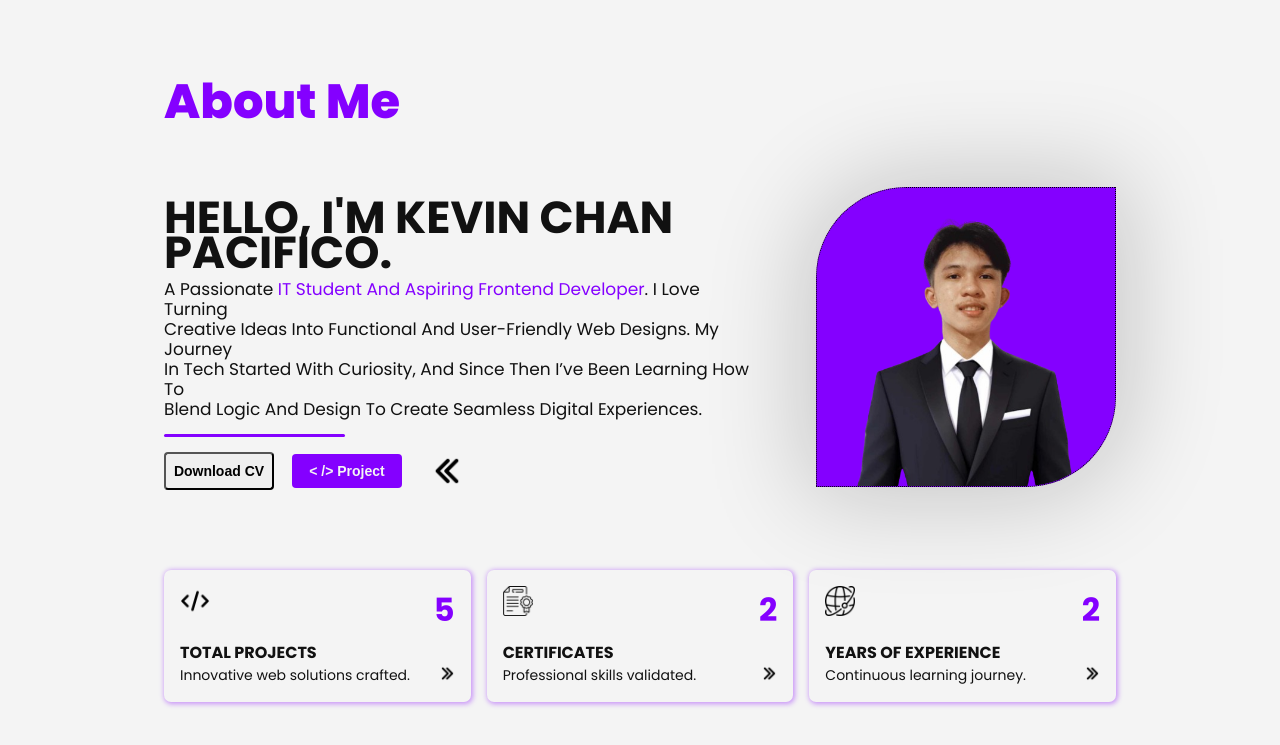
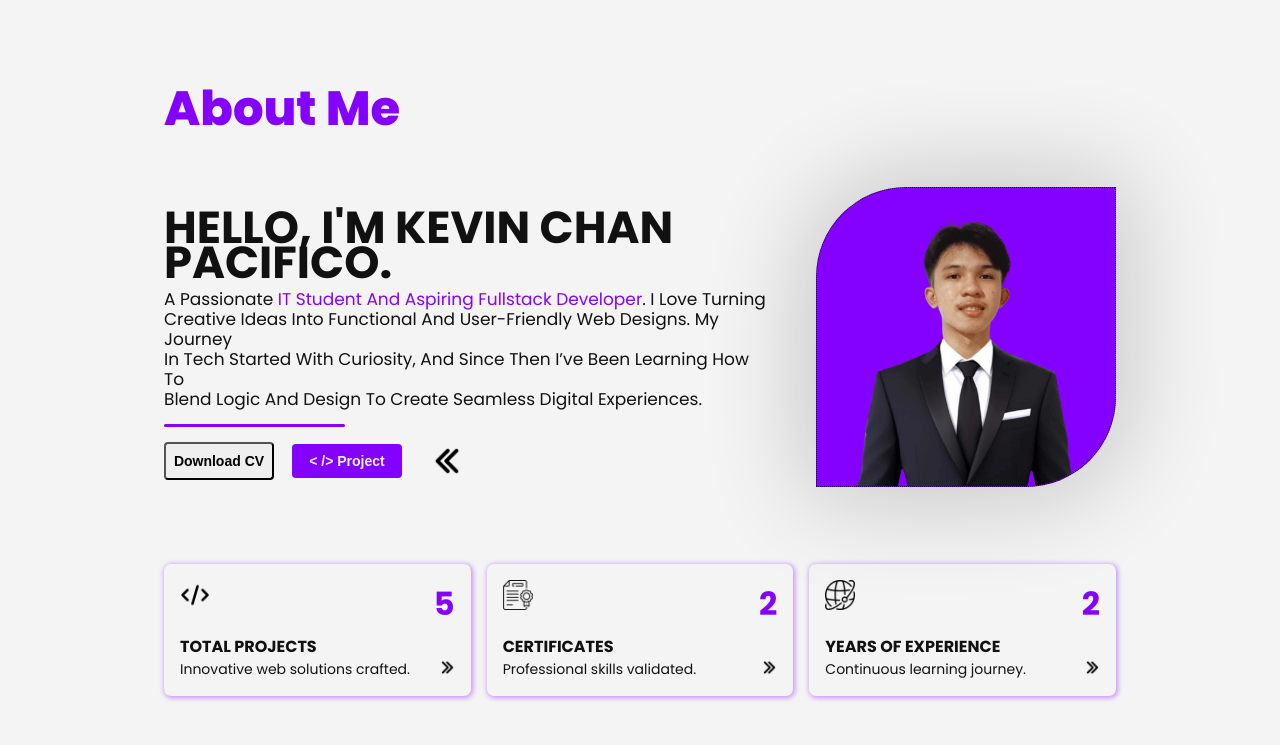
Before and after one commit to kevzzs/Main-Portfolio, a plain HTML site: page about/index.html in a window 1280 px wide. Shown: the part 57-802 px from the top of the page. Drawn offline with Linux system fonts and the light colour scheme.

Commit message:
day 1 of grinding

```diff
--- a/about/index.html
+++ b/about/index.html
@@ -40,7 +40,7 @@
             <div class="main-heading">
                 <div class="main-content">
                     <h1>Hello, I'm Kevin Chan <br>Pacifico.</h1>
-                    <p> a passionate <span style="color: #8400ff;">IT student and aspiring frontend developer</span>. I
+                    <p> a passionate <span style="color: #8400ff;">IT student and aspiring fullstack developer</span>. I
                         love turning <br>
                         creative ideas into functional and user-friendly web designs. My journey <br>
                         in tech started with curiosity, and since then I’ve been learning how to <br>
```
